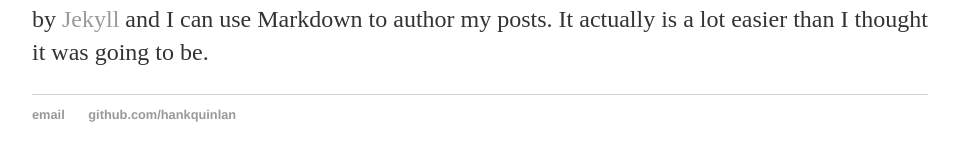
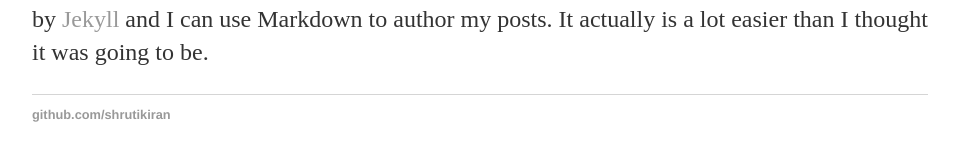
Before and after one commit to shrutikiran/shrutikiran.github.io, a Jekyll site: the page built from _posts/2018-05-06-first-blog.md, in a window 1280 px wide. Shown: the part 286-447 px from the top of the page, without its empty margins (160-1119 px from the left). Built offline with Jekyll 4.4.1, drawn with Linux system fonts in a browser that asks for light colours.

Commit message:
fix typos

```diff
--- a/_layouts/default.html
+++ b/_layouts/default.html
@@ -21,8 +21,7 @@
 		</div><!-- /.container -->
 		<footer>
     		<ul>
-        		<li><a href="mailto:hankquinlanhub@gmail.com">email</a></li>
-        		<li><a href="https://github.com/hankquinlan">github.com/hankquinlan</a></li>
+        		<li><a href="https://github.com/shrutikiran">github.com/shrutikiran</a></li>
 			</ul>
 		</footer>
 	</body>
--- a/blog/index.html
+++ b/blog/index.html
@@ -1,11 +1,11 @@
 ---
 layout: default
-title: Hank Quinlan's Blog
+title: Shruti Kiran's Blog
 ---
 	<h1>{{ page.title }}</h1>
 	<ul class="posts">
 
-	  {% for post in site.blog.posts %}
+	  {% for post in site.posts %}
 	    <li><span>{{ post.date | date_to_string }}</span> » <a href="{{ post.url }}" title="{{ post.title }}">{{ post.title }}</a></li>
 	  {% endfor %}
     </ul>
```
Also changed, not shown: _posts/2018-05-06-first-blog.md (renamed from blog/posts/2018-05-06-first-blog.md).
